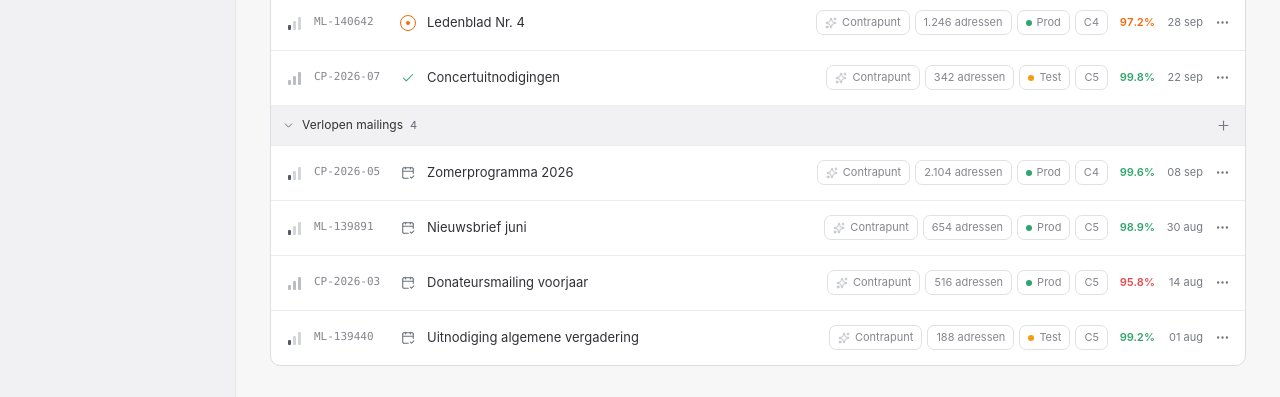
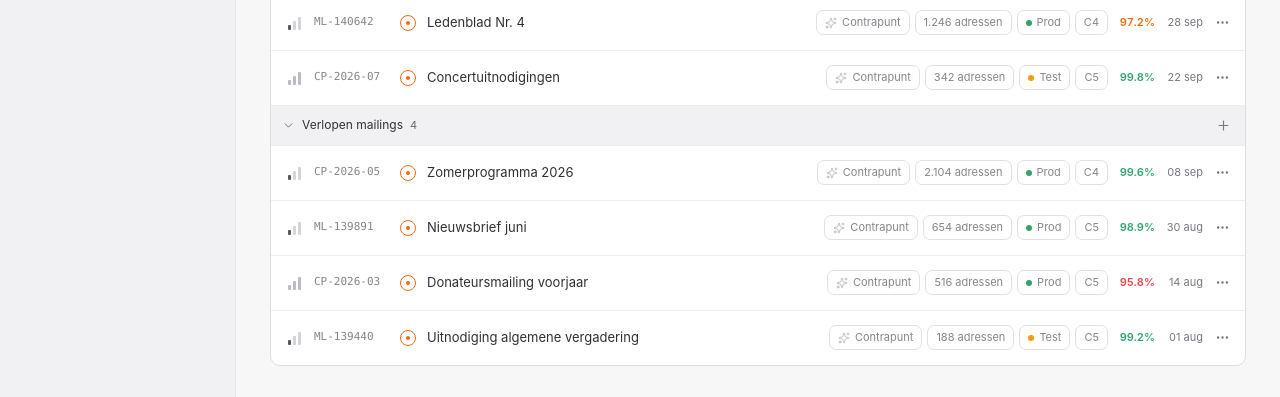
Before and after one commit to markminnoye/bpost-mcp, a Next.js app: page /preview in a window 1280 px wide. Shown: the part 261-658 px from the top of the page. Built offline with nearby package versions, Linux system fonts and the light colour scheme.

Commit message:
Show created status icon on all mailing rows

```diff
--- a/app/preview/page.tsx
+++ b/app/preview/page.tsx
@@ -50,10 +50,8 @@ function PriorityIcon({ active }: { active: boolean }) {
   return <span className={`priority-bars ${active ? "is-priority" : ""}`} aria-label={active ? "Prioriteit" : "Geen prioriteit"}><i /><i /><i /></span>
 }
 
-function StatusIcon({ status }: { status: string }) {
-  if (status === "Verzonden") return <span className="status-icon status-sent"><Check /></span>
-  if (status === "Voorbij") return <span className="status-icon status-past"><CalendarCheck2 /></span>
-  return <span className="status-icon status-created"><span /></span>
+function StatusIcon() {
+ return <span className="status-icon status-created" aria-label="Opgeladen"><span /></span>
 }
 
 function Quality({ value }: { value: number }) {
@@ -63,7 +61,7 @@ function Quality({ value }: { value: number }) {
 
 function MailingRow({ mailing }: { mailing: typeof mailings[number] }) {
   return <div className="mailing-row">
-    <div className="row-main"><PriorityIcon active={mailing.priority} /><span className="mailing-id">{mailing.id}</span><StatusIcon status={mailing.status} /><span className="mailing-title">{mailing.title}</span></div>
+    <div className="row-main"><PriorityIcon active={mailing.priority} /><span className="mailing-id">{mailing.id}</span><StatusIcon /><span className="mailing-title">{mailing.title}</span></div>
     <div className="row-meta"><span className="pill pill-client"><Sparkles /> Contrapunt</span><span className="pill">{mailing.recipients}</span><span className="pill pill-mode"><span className={mailing.mode === "Prod" ? "mode-dot prod" : "mode-dot test"} />{mailing.mode}</span><span className="pill">{mailing.format}</span><Quality value={mailing.quality} /><span className="mailing-date">{mailing.date}</span><IconButton label={`Opties voor ${mailing.title}`}><MoreHorizontal /></IconButton></div>
   </div>
 }
@@ -87,7 +85,7 @@ function Property({ icon, label }: { icon: React.ReactNode; label: string }) { r
 function SearchModal({ onClose }: { onClose: () => void }) {
   const [query, setQuery] = useState("")
   const results = mailings.filter((mailing) => `${mailing.id} ${mailing.title}`.toLowerCase().includes(query.toLowerCase()))
-  return <div className="modal-backdrop" role="presentation" onMouseDown={(event) => event.target === event.currentTarget && onClose()}><section className="search-modal" role="dialog" aria-modal="true" aria-labelledby="search-title"><div className="search-input-wrap"><Search /><input autoFocus id="search-title" value={query} onChange={(event) => setQuery(event.target.value)} placeholder="Zoek in mailings, referenties of klant..." /><kbd>ESC</kbd></div><div className="search-tabs"><span className="tab active">Alles</span><span className="tab">Lopend</span><span className="tab">Verzonden</span><span className="tab">Verlopen</span></div><div className="search-results">{results.map((mailing) => <button key={mailing.id} className="search-result"><StatusIcon status={mailing.status} /><span><strong>{mailing.title}</strong><small>{mailing.id} · {mailing.recipients}</small></span><span className="result-date">{mailing.date}</span></button>)}{!results.length && <div className="empty-search">Geen mailings gevonden</div>}</div></section></div>
+  return <div className="modal-backdrop" role="presentation" onMouseDown={(event) => event.target === event.currentTarget && onClose()}><section className="search-modal" role="dialog" aria-modal="true" aria-labelledby="search-title"><div className="search-input-wrap"><Search /><input autoFocus id="search-title" value={query} onChange={(event) => setQuery(event.target.value)} placeholder="Zoek in mailings, referenties of klant..." /><kbd>ESC</kbd></div><div className="search-tabs"><span className="tab active">Alles</span><span className="tab">Lopend</span><span className="tab">Verzonden</span><span className="tab">Verlopen</span></div><div className="search-results">{results.map((mailing) => <button key={mailing.id} className="search-result"><StatusIcon /><span><strong>{mailing.title}</strong><small>{mailing.id} · {mailing.recipients}</small></span><span className="result-date">{mailing.date}</span></button>)}{!results.length && <div className="empty-search">Geen mailings gevonden</div>}</div></section></div>
 }
 
 export default function Page() {
```
